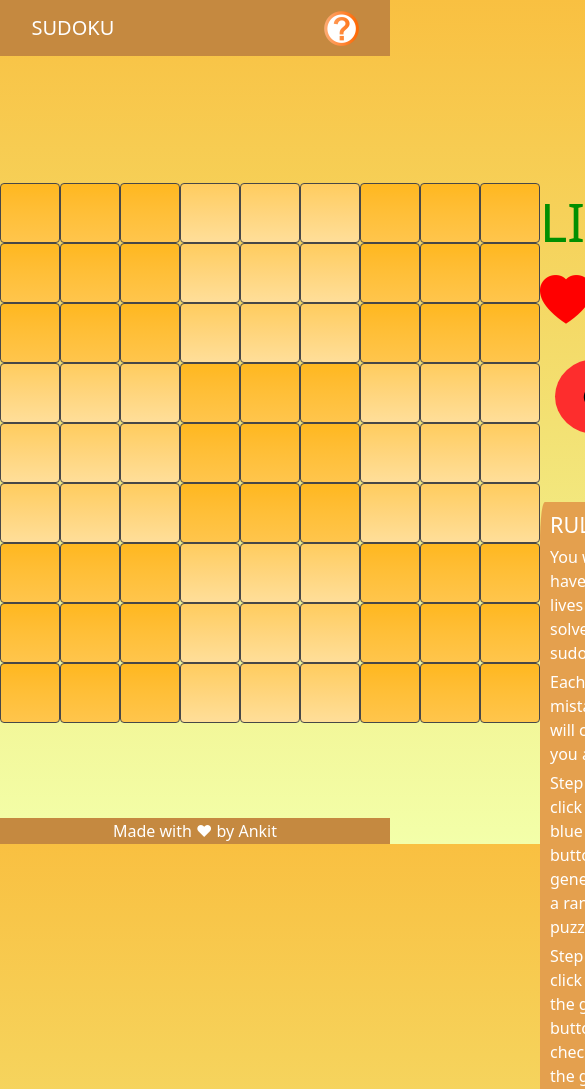
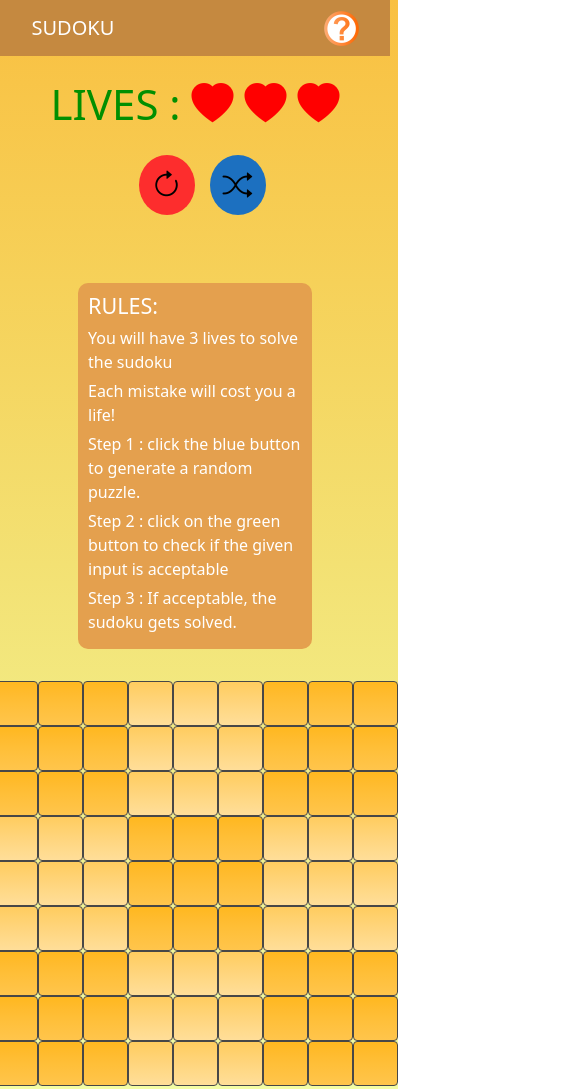
Before and after one commit to ankit081202/sudoku, a plain HTML site: page index.html in a window 390 px wide. Shown: the top 1089 px of the page, 585 px wide, since content can reach past the window. Drawn offline with nearby package versions, Linux system fonts and the light colour scheme.

Commit message:
second commit

```diff
--- a/styles/style.css
+++ b/styles/style.css
@@ -24,7 +24,7 @@ body {
 .navbar {
   display: flex;
   justify-content: space-between;
-  margin-bottom: 2rem;
+  /* margin-bottom: 2rem; */
   background-color: #C58940;
 }
 .container-fluid {
@@ -44,6 +44,7 @@ i {
 }
 
 .wrap {
+  height: fit-content;
   display: flex;
   align-items: center;
   justify-items: center;
@@ -60,8 +61,6 @@ i {
   width: 540px;
   height: 540px;
 }
-
-
 
 .puzzle input {
   text-align: center;
@@ -143,15 +142,17 @@ i {
 .right {
   display: flex;
   flex-direction: column;
-  height: 540px;
+  height: fit-content;
   justify-content: start;
+  align-items: center;
+  margin-bottom: 1rem;
 }
 .rules {
-  max-width: 25vw;
+  width: 25vw;
   margin-top: 8vh;
   color: white;
   background-color: #e4a04e;
-  border-radius: 5%;
+  border-radius: 10px;
   padding: 10px;
 }
 p {
@@ -182,7 +183,7 @@ p {
   }
   100% {
     color: #ff2f48ca;
-    font-size: 45.05px;
+    /* font-size: 45.05px; */
   }
 }
 .blink{
@@ -190,3 +191,49 @@ p {
   height: 200px;
   animation: blinking 1s infinite ease-in-out;
 }
+
+@media only screen and (max-width: 1200px) {
+  .right{
+    margin-top: 1rem;
+  }
+  .wrap{
+    flex-direction: column-reverse;
+  }
+  .rules{
+    width: 55vw;
+  }
+  .sudoku-solver{
+    margin: 1rem 0;
+  }
+}
+@media only screen and (max-width: 700px) {
+  .right{
+    margin-top: 1rem;
+  }
+  .wrap{
+    flex-direction: column-reverse;
+  }
+  .rules{
+    width: 60vw;
+  }
+  .sudoku-solver{
+    margin: 1rem 0;
+  }
+  .puzzle input{
+    width: 45px;
+    height: 45px;
+  }
+  .puzzle{
+    width: 405px;
+    height: 405px;
+  }
+  .lives{
+    font-size: 42px;
+  }
+.solve-button,
+.clear-button,
+.load-button {
+  padding: 7.5px 12.5px;
+}
+
+}
```
